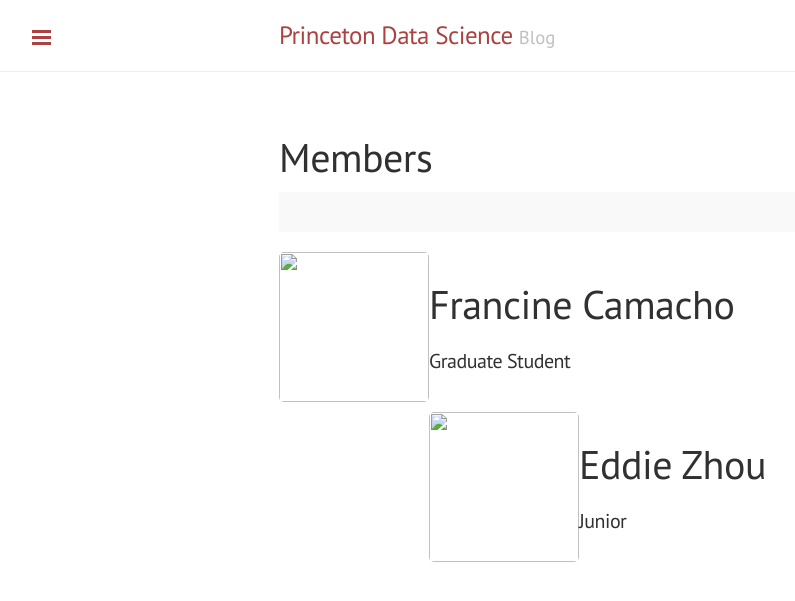
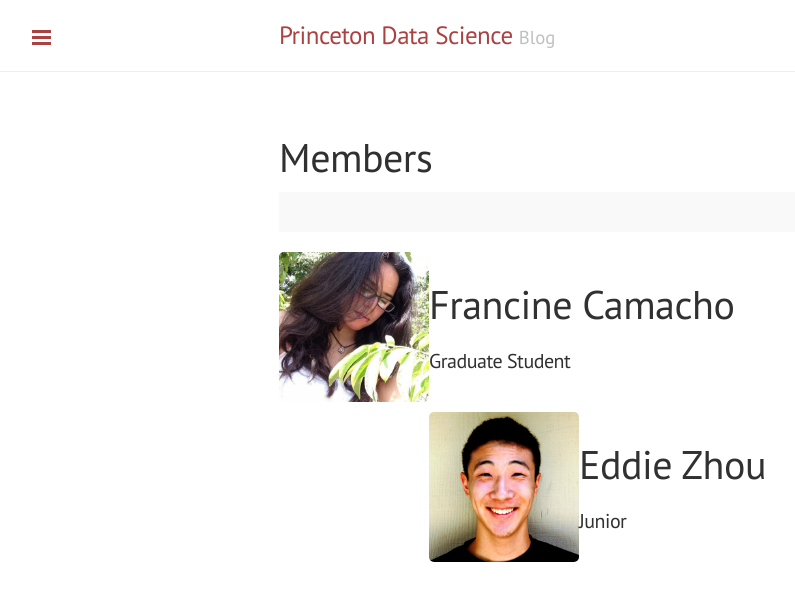
Before and after one commit to princetonds/deprecated-blog, a Jekyll site: the page built from members.md, in a window 1280 px wide. Shown: the top 601 px of the page, without its empty margins (1-796 px from the left). Built offline with Jekyll 4.4.1, drawn with Linux system fonts in a browser that asks for light colours; Markdown is read by kramdown in place of the engine named in the settings.

Commit message:
added members pictures

```diff
--- a/members.md
+++ b/members.md
@@ -7,7 +7,7 @@
 
   </p>
 <div style="width:100%;height:150px;margin-bottom:10px;">
-	<img style="float:left;width:150px;height:150px" src="Camacho.jpg">
+	<img style="float:left;width:150px;height:150px" src="{{ site.baseurl }}Camacho.jpg">
 	<div style="float:left;">
 		<h1>Francine Camacho</h1>
 		<h4>Graduate Student</h4>
@@ -15,7 +15,7 @@
 </div>
 
 <div style="width:100%;height:150px;margin-bottom:10px;">
-	<img style="float:left;width:150px;height:150px" src="Zhou.jpg">
+	<img style="float:left;width:150px;height:150px" src="{{ site.baseurl }}Zhou.jpg">
 	<div style="float:left;">
 		<h1>Eddie Zhou</h1>
 		<h4>Junior</h4>
```
